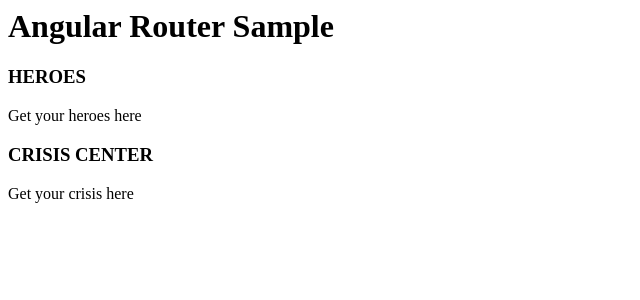
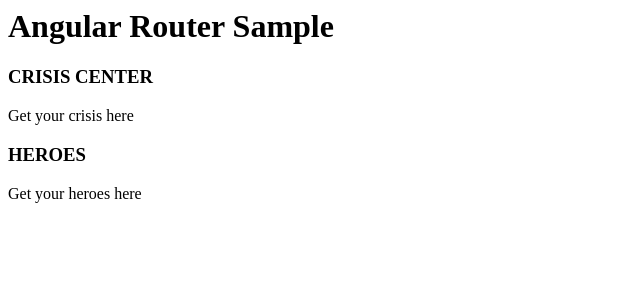
Before and after one commit to abibhatta/abi-angular-router-example, an Angular app: page / in a window 1280 px wide. Shown: the top 300 px of the page, without its empty margins (0-640 px from the left). Built offline with nearby package versions, Linux system fonts and the light colour scheme.

Commit message:
1 file modified

```diff
--- a/src/app/app.component.html
+++ b/src/app/app.component.html
@@ -1,6 +1,4 @@
 <h1>Angular Router Sample</h1>
 
-
+<app-crisis-list></app-crisis-list>
 <app-heroes-list></app-heroes-list>
-
-<app-crisis-list></app-crisis-list>
```
